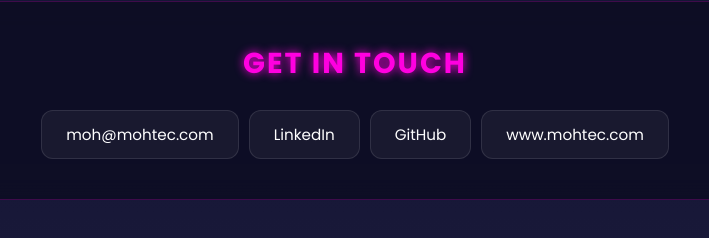
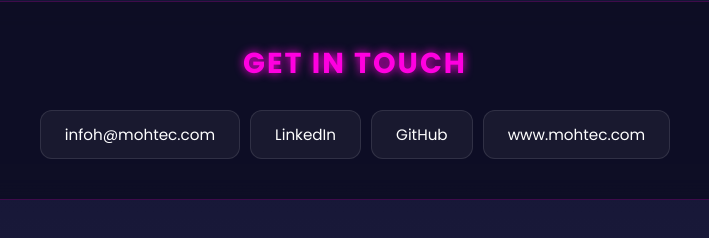
Before and after one commit to MohTecGames/MohTec, a plain HTML site: page index.html in a window 1280 px wide. Shown: the part 1973-2211 px from the top of the page, 285-994 px from the left. Drawn offline with Linux system fonts and the light colour scheme.

Commit message:
Update index.html

```diff
--- a/index.html
+++ b/index.html
@@ -517,7 +517,7 @@
             <div class="contact-card">
                 <h3>Get In Touch</h3>
                 <div class="contact-links">
-                    <a href="mailto:moh@mohtec.com">moh@mohtec.com</a>
+                    <a href="mailto:info@mohtec.com">infoh@mohtec.com</a>
                     <a href="https://www.linkedin.com/in/mohammed-alkhateeb-bb297370" target="_blank">LinkedIn</a>
                     <a href="https://github.com/MohTecGames" target="_blank">GitHub</a>
                     <a href="http://www.mohtec.com" target="_blank">www.mohtec.com</a>
```
